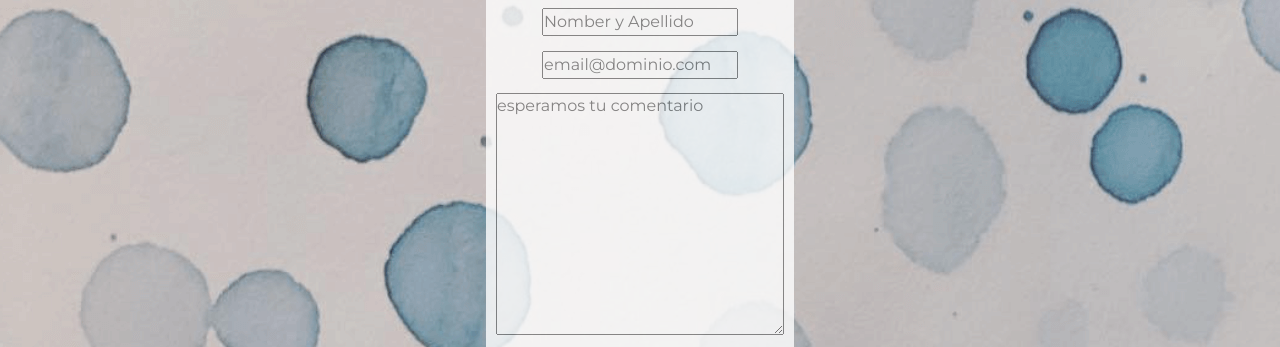
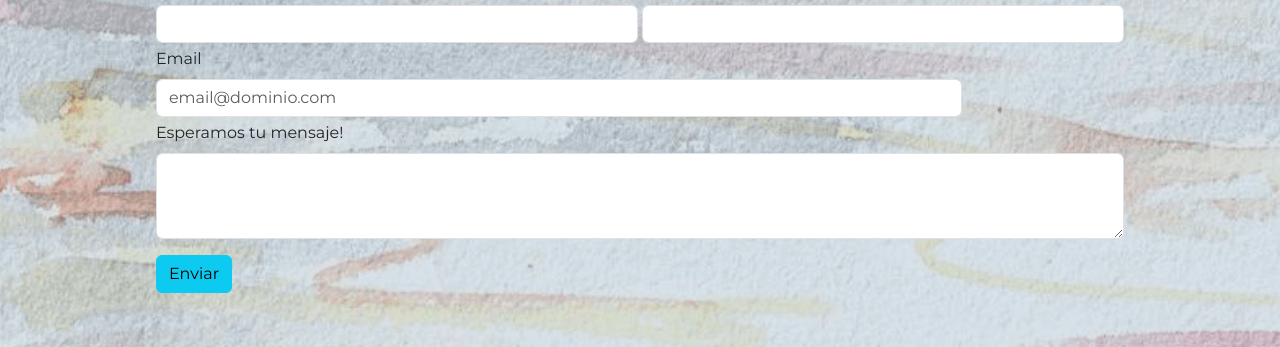
Before and after one commit to N3fia/PreEntrega3-Fraga, a website: page pages/contacto.html in a window 1280 px wide. Shown: the part 187-534 px from the top of the page. Drawn offline with nearby package versions, Linux system fonts and the light colour scheme.

Commit message:
pagina de contacto actualizada

```diff
--- a/assets/styles/scss/styles.scss
+++ b/assets/styles/scss/styles.scss
@@ -70,11 +70,7 @@ footer {
     height:100vh;
 }
 
-.blank-opacity {
-    background-color: white;
-    opacity: 80%;
-    border-radius: 5%;
-}
+
 
 /* ABOUT SPECIFICS */
 
@@ -154,7 +150,7 @@ footer {
 }
 
 .titulo {
-    // justify-self: center;
+    text-shadow: 2px 4px white;
     text-align: center;
 }
 .text-xxl {
@@ -185,7 +181,7 @@ footer {
     grid-column-gap: 2px;
     overflow:scroll;
     justify-content: center;
-    grid-template-columns: 1;
+    // grid-template-columns: 1;
 
 
 
--- a/pages/contacto.html
+++ b/pages/contacto.html
@@ -1,5 +1,5 @@
 <!DOCTYPE html>
-<html lang="en">
+<html lang="es">
 	<head>
 		<meta charset="UTF-8" />
 		<meta name="viewport" content="width=device-width, initial-scale=1.0" />
@@ -54,14 +54,74 @@
 			</nav>
 		</header>
 
-		<main class="grid-main bubbles">
-			<div class="contact blank-opacity">
+		<main class="grid-main skyline">
+			<div class="container mt-5 blank-opacity">
+				<h1 class="titulo">Contacto</h1>
+				<form class="row g-1">
+					<div class="col-md-6">
+						<label for="nombre" class="form-label">Nombre</label>
+						<input
+							type="text"
+							class="form-control"
+							name=""
+							id="nombre"
+							required
+						/>
+					</div>
+					<div class="col-md-6">
+						<label for="apellido" class="form-label">Apellido</label>
+						<input
+							type="text"
+							class="form-control"
+							name=""
+							id="apellido"
+							required
+						/>
+					</div>
+
+					<div class="col-md-10">
+						<label for="email" class="form-label">Email</label>
+						<input
+							type="email"
+							class="form-control"
+							id="email"
+							required
+							placeholder="email@dominio.com"
+						/>
+					</div>
+					<!-- <div class="col-md-10">
+						<label for="telefono" class="form-label">Teléfono</label>
+						<input
+							type="text"
+							class="form-control"
+							id="telefono"
+							placeholder="+594 1234567"
+						/>
+					</div> -->
+					<div class="col-md-12">
+						<label for="mensaje" class="form-label"
+							>Esperamos tu mensaje!</label
+						>
+						<textarea
+							name="mensaje"
+							class="form-control"
+							id="mensaje"
+							rows="3"
+							required
+						></textarea>
+					</div>
+					<div class="col-md-12 mt-3">
+						<button type="submit" class="btn btn-info">Enviar</button>
+					</div>
+				</form>
+			</div>
+
+			<!-- <div class="contact blank-opacity">
 				<div><h1>Contacto</h1></div>
 				<form class="">
 					<fieldset class="flex-center-xy flex-direction-column">
 						<legend>Envianos un mensaje!</legend>
-						<!-- <br /> -->
-						<!-- <label for="userName">Nombre y Apellido </label> -->
+
 						<div class="air"></div>
 						<input
 							type="text"
@@ -71,8 +131,7 @@
 							required
 						/>
 						<div class="air"></div>
-						<!-- <br /> -->
-						<!-- <label for="userEmail">Correo Electrónico</label> -->
+
 						<input
 							type="text"
 							name="userEmailField"
@@ -81,8 +140,7 @@
 							required
 						/>
 						<div class="air"></div>
-						<!-- <br /> -->
-						<!-- <br /> -->
+
 						<textarea
 							name="userMessageField"
 							id="userMessage"
@@ -106,14 +164,14 @@
 							width="17.5"
 							viewBox="0 0 448 512"
 						>
-							<!--!Font Awesome Free 6.5.2 by @fontawesome - https://fontawesome.com License - https://fontawesome.com/license/free Copyright 2024 Fonticons, Inc.-->
+							!Font Awesome Free 6.5.2 by @fontawesome - https://fontawesome.com License - https://fontawesome.com/license/free Copyright 2024 Fonticons, Inc.
 							<path
 								d="M224.1 141c-63.6 0-114.9 51.3-114.9 114.9s51.3 114.9 114.9 114.9S339 319.5 339 255.9 287.7 141 224.1 141zm0 189.6c-41.1 0-74.7-33.5-74.7-74.7s33.5-74.7 74.7-74.7 74.7 33.5 74.7 74.7-33.6 74.7-74.7 74.7zm146.4-194.3c0 14.9-12 26.8-26.8 26.8-14.9 0-26.8-12-26.8-26.8s12-26.8 26.8-26.8 26.8 12 26.8 26.8zm76.1 27.2c-1.7-35.9-9.9-67.7-36.2-93.9-26.2-26.2-58-34.4-93.9-36.2-37-2.1-147.9-2.1-184.9 0-35.8 1.7-67.6 9.9-93.9 36.1s-34.4 58-36.2 93.9c-2.1 37-2.1 147.9 0 184.9 1.7 35.9 9.9 67.7 36.2 93.9s58 34.4 93.9 36.2c37 2.1 147.9 2.1 184.9 0 35.9-1.7 67.7-9.9 93.9-36.2 26.2-26.2 34.4-58 36.2-93.9 2.1-37 2.1-147.8 0-184.8zM398.8 388c-7.8 19.6-22.9 34.7-42.6 42.6-29.5 11.7-99.5 9-132.1 9s-102.7 2.6-132.1-9c-19.6-7.8-34.7-22.9-42.6-42.6-11.7-29.5-9-99.5-9-132.1s-2.6-102.7 9-132.1c7.8-19.6 22.9-34.7 42.6-42.6 29.5-11.7 99.5-9 132.1-9s102.7-2.6 132.1 9c19.6 7.8 34.7 22.9 42.6 42.6 11.7 29.5 9 99.5 9 132.1s2.7 102.7-9 132.1z"
 							/>
 						</svg>
 					</a>
 				</p>
-			</div>
+			</div> -->
 		</main>
 
 		<footer class="flex-center-xy flex-direction-column">
```
Also changed, not shown: index.html (+1 -1 lines), pages/about.html (+2 -3 lines), pages/gallery.html (+2 -9 lines), pages/tienda.html (+3 -3 lines), assets/styles/styles.css, 1 other file.
